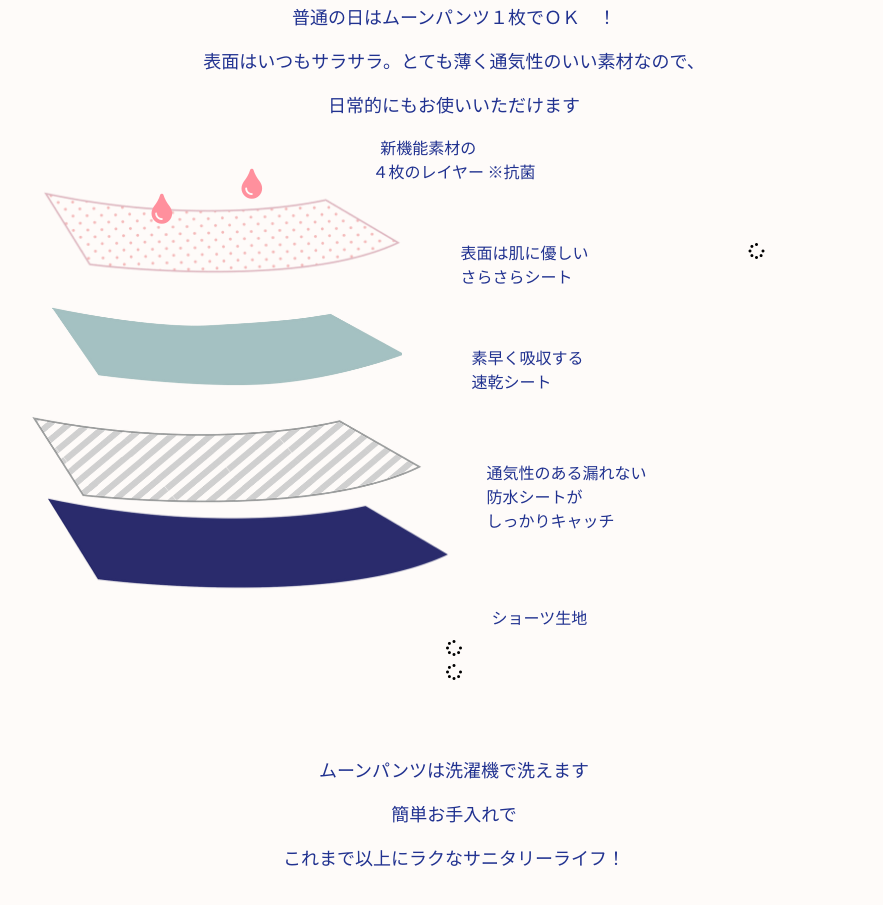
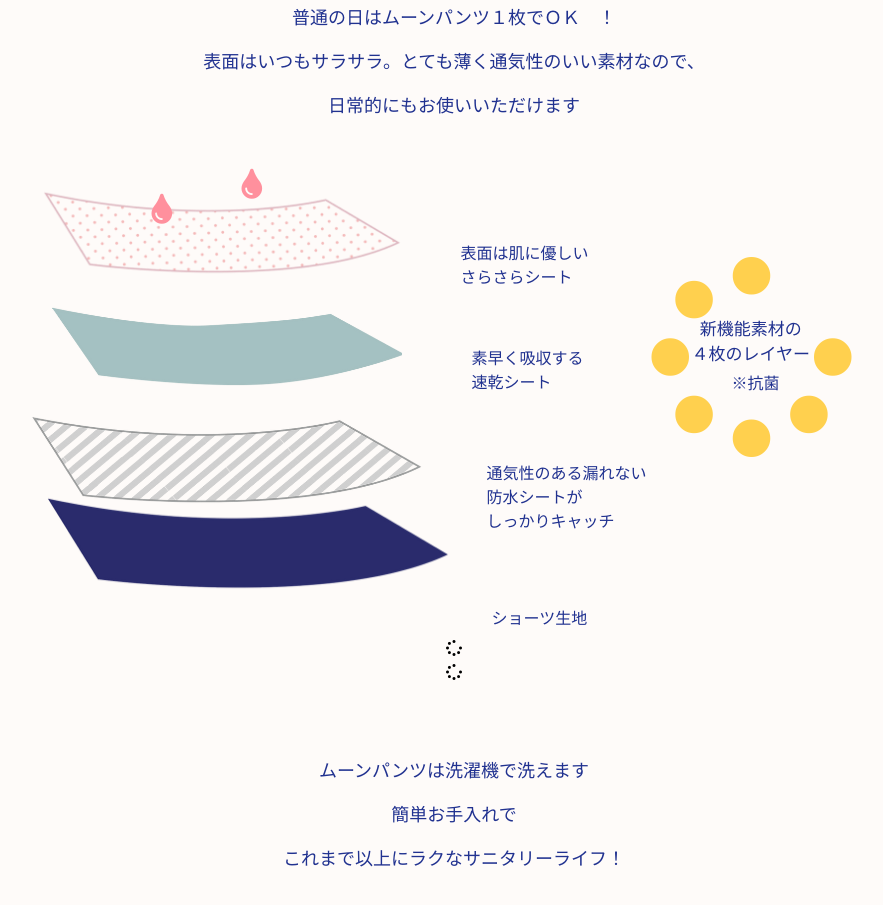
Before and after one commit to noix428/sample1, a plain HTML site: page index.html in a window 1280 px wide. Shown: the part 1431-2336 px from the top of the page, without its empty margins (186-1069 px from the left). Drawn offline with nearby package versions, Linux system fonts and the light colour scheme.

Commit message:
Update stylesheet.css

```diff
--- a/stylesheet.css
+++ b/stylesheet.css
@@ -163,10 +163,11 @@ p {
     left: 360px;
 }
 .contents2-5 {
-    width: 300px;
+    font-size: 200px;
+    color: #FFD04E;
     position: absolute;
-    top: 103px;
-    left: 725px;
+    top: 65px;
+    left: 770px;
 }
 .txt {
     color: #213290;
@@ -194,6 +195,18 @@ p {
     top: 470px;
     left: 610px;
 }
+.txt2-5 {
+    font-size:17px;
+    position: absolute;
+    top: 180px;
+    left: 810px;
+}
+.txt2-6 {
+    position: absolute;
+    top: 235px;
+    left: 850px;
+    size:8px;
+}
 .contents3 {
  height:300px;
 }
```
